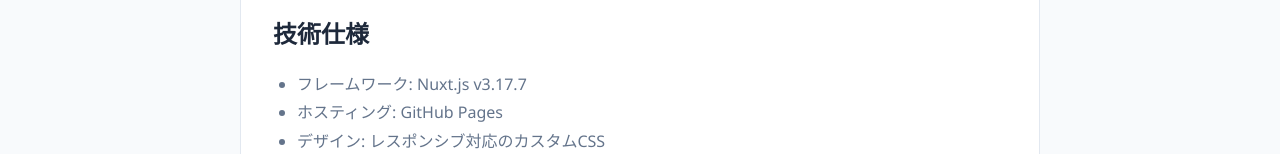
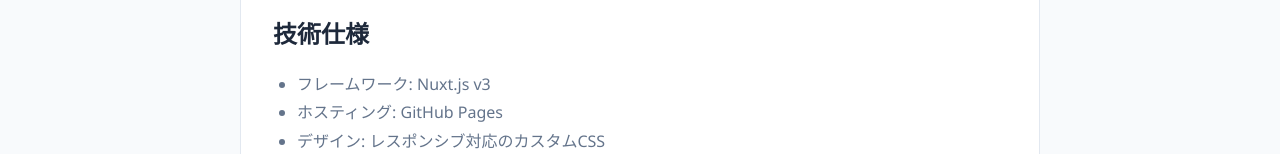
Before and after one commit to tomacheese/tools.tomacheese.com, a Nuxt app: page /about in a window 1280 px wide. Shown: the part 646-800 px from the top of the page. Built offline with nearby package versions, Linux system fonts and the light colour scheme.

Commit message:
docs: simplify Nuxt.js version to v3 in documentation
- Simplify version display to v3 as requested
- Keep documentation clean and version-agnostic

🤖 Generated with [Claude Code](https://claude.ai/code)

Co-Authored-By: Claude <noreply@anthropic.com>

```diff
--- a/pages/about.vue
+++ b/pages/about.vue
@@ -73,7 +73,7 @@
           技術仕様
         </h2>
         <ul style="color: #64748b; line-height: 1.8; margin-left: 1.5rem">
-          <li>フレームワーク: Nuxt.js v3.17.7</li>
+          <li>フレームワーク: Nuxt.js v3</li>
           <li>ホスティング: GitHub Pages</li>
           <li>デザイン: レスポンシブ対応のカスタムCSS</li>
           <li>処理: 100% クライアントサイドJavaScript</li>
```
Also changed, not shown: 2 other files (tests, documents, lock files or other folders).
